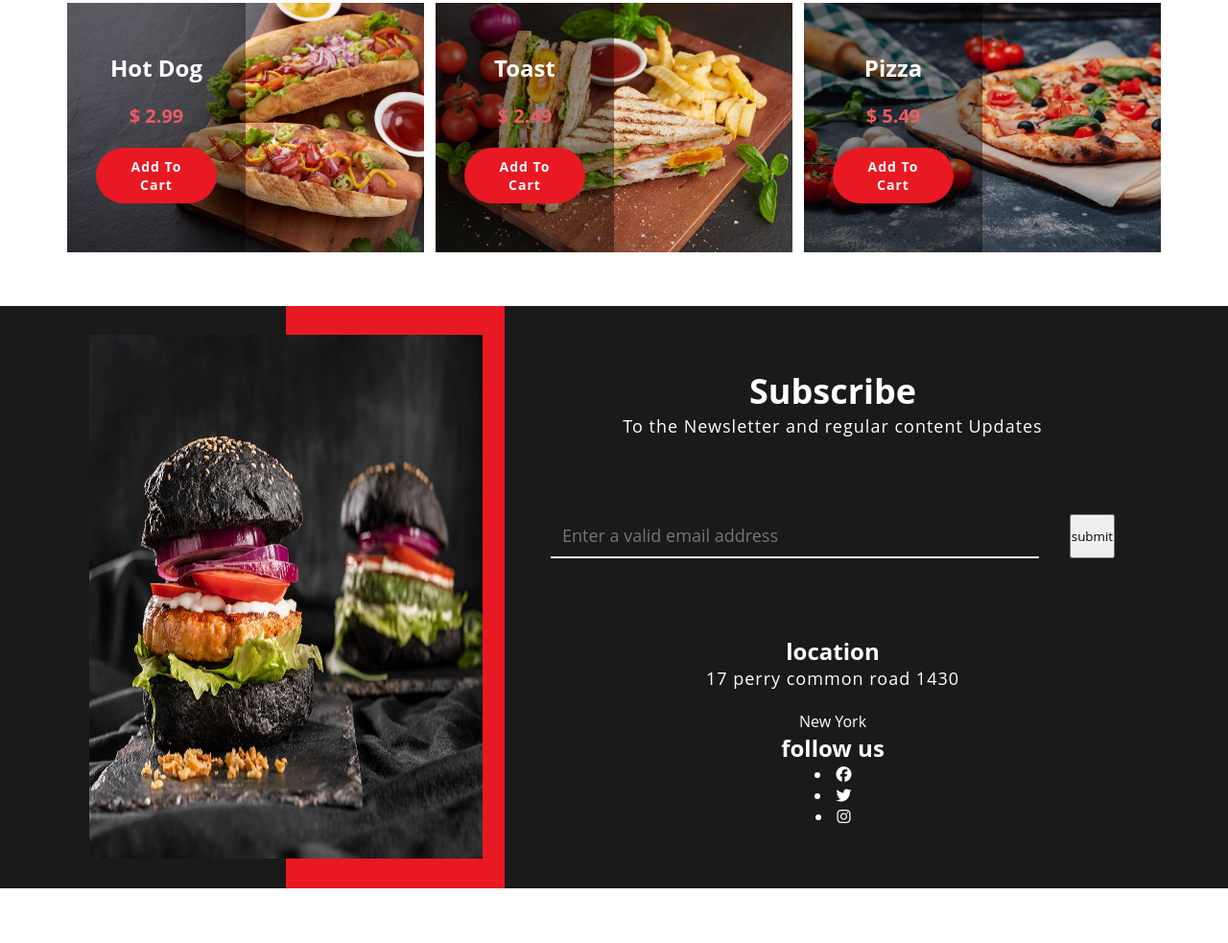
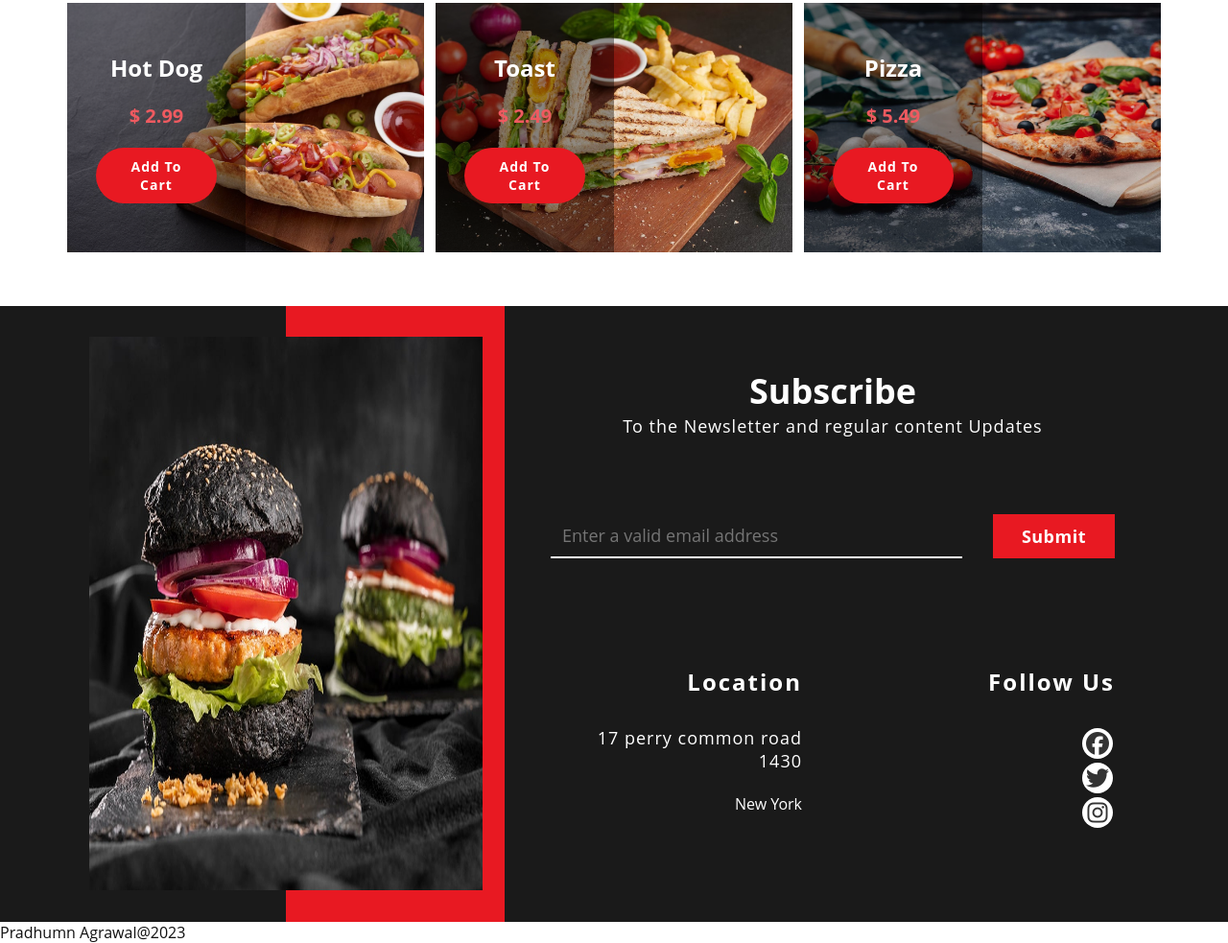
Before and after one commit to pradhumn14/fast-food-website-design, a plain HTML site: page index.html in a window 1280 px wide. Shown: the part 2942-3925 px from the top of the page at 96% size. Before the commit the page ends 3868 px from the top, so only its background shows below. Drawn offline with Linux system fonts and the light colour scheme.

Commit message:
files updated

```diff
--- a/index.html
+++ b/index.html
@@ -11,6 +11,7 @@
 <body>
 
     <header>
+
         <div class="navbar">
             <a href="#" class="logo">Fast <span>Food</span></a>
             <ul class="links">
@@ -20,11 +21,13 @@
                 <li><a href="contact">Contact</a></li>
             </ul>
         </div>
+
     </header>
 
     <main>
 
         <section class="hero" id="hero">
+
             <div class="container">
                 <div class="left">
                     <h1>
@@ -57,9 +60,11 @@
                 </div>
 
             </div>
+
         </section>
 
         <section class="services" id="services">
+
             <div class="img-container">
                 <img src="./img/services_bg.jpg" alt="">
             </div>
@@ -128,9 +133,11 @@
 
                 </div>
             </div>
+
         </section>
 
         <section class="menu" id="menu">
+
             <div class="container">
                 <h1>Menu</h1>
                 <p>Lorem ipsum dolor sit amet consectetur adipisicing elit. Illum ad repudiandae maiores, odio porro distinctio quis laborum perferendis fugiat id?</p>
@@ -180,9 +187,11 @@
                     </div>
                 </div>
             </div>
+
         </section>
 
         <section id="contact" class="contact">
+
             <div class="container">
                 <div class="left">
                     <div class="img-container">
@@ -223,9 +232,16 @@
                     </div>
                 </div>
             </div>
+
         </section>
 
     </main>
+
+    <footer>
+
+        Pradhumn Agrawal@2023
+
+    </footer>
 
     <script src="https://kit.fontawesome.com/e74d2f919d.js" crossorigin="anonymous"></script>
 
--- a/style.css
+++ b/style.css
@@ -428,3 +428,68 @@ header {
     font-size: 1.125rem;
     /* color: #fff; */
 }
+
+.contact button {
+    padding: 10px 30px;
+    text-transform: capitalize;
+    background-color: var(--primary-color);
+    color: #fff;
+    border: none;
+    outline: none;
+    font-weight: bold;
+    font-size: 1.125rem;
+    letter-spacing: .5px;
+}
+
+.contact button:hover {
+    background-color: #fff;
+    color: var(--primary-black);
+    cursor: pointer;
+}
+
+.contact .info {
+    width: 100%;
+    display: flex;
+}
+
+.contact .info .location,
+.contact .info .social {
+    flex: 1;
+    padding: 2rem;
+    /* text-transform: capitalize; */
+    text-align: right;
+}
+
+.contact .right h2 {
+    font-size: 1.5rem;
+    text-transform: capitalize;
+    letter-spacing: 2px;
+    margin-bottom: 30px;
+}
+
+.contact .info .links {
+    display: flex;
+    justify-content: flex-end;
+    gap: 1rem;
+    padding: 2px;
+}
+
+.contact .info .links li {
+    list-style: none;
+    background-color: #fff;
+    width: 2rem;
+    height: 2rem;
+    border-radius: 50%;
+    display: flex;
+    align-items: center;
+    justify-content: center;
+    color: #333;
+    cursor: pointer;
+}
+
+.contact .info .links a {
+    font-size: 1.5rem;
+    display: flex;
+    align-items: center;
+    justify-content: center;
+}
```
